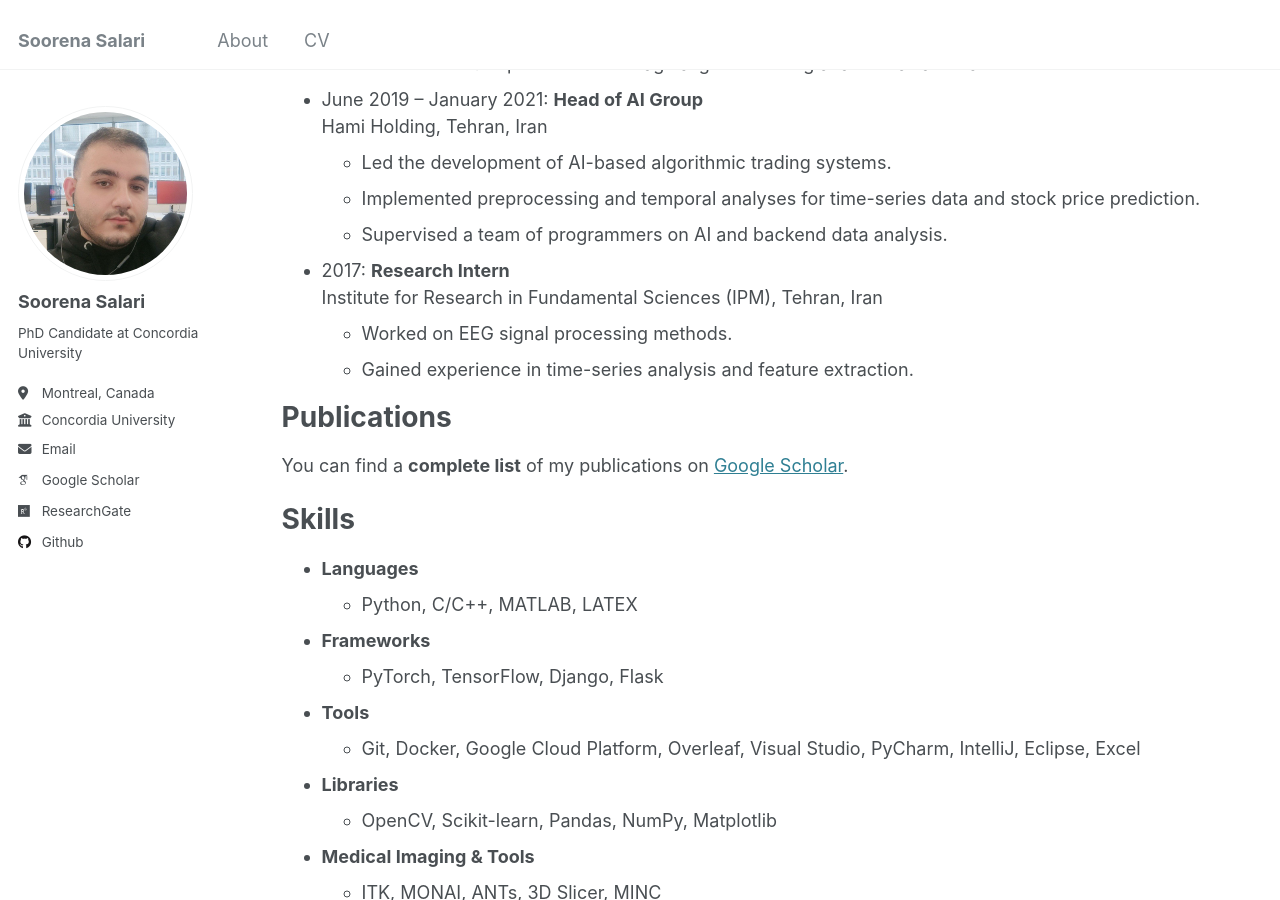
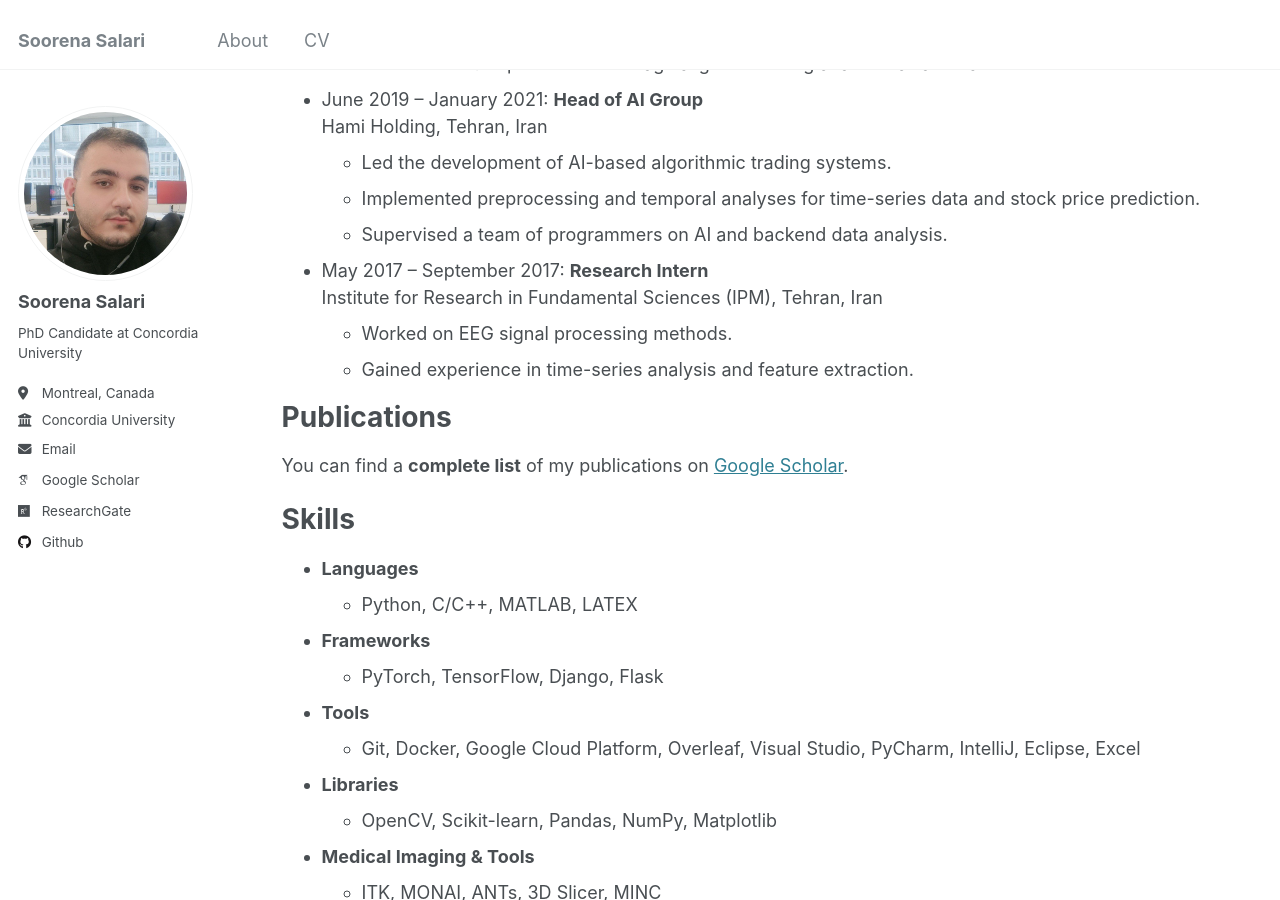
Before and after one commit to soorenasalari/soorenasalari.github.io, a Jekyll site: the page built from _pages/cv.md, in a window 1280 px wide and 900 px high, scrolled down 837 px. Built offline with Jekyll 4.4.1, drawn with Linux system fonts in a browser that asks for light colours; some web fonts are replaced.

Commit message:
Update cv.md
Signed-off-by: Soorena Salari <73616711+soorenasalari@users.noreply.github.com>

```diff
--- a/_pages/cv.md
+++ b/_pages/cv.md
@@ -39,7 +39,7 @@ Work experience
   - Implemented preprocessing and temporal analyses for time-series data and stock price prediction.
   - Supervised a team of programmers on AI and backend data analysis.
 
-* 2017: **Research Intern**
+* May 2017 – September 2017: **Research Intern**
   Institute for Research in Fundamental Sciences (IPM), Tehran, Iran
   - Worked on EEG signal processing methods.
   - Gained experience in time-series analysis and feature extraction.
```
